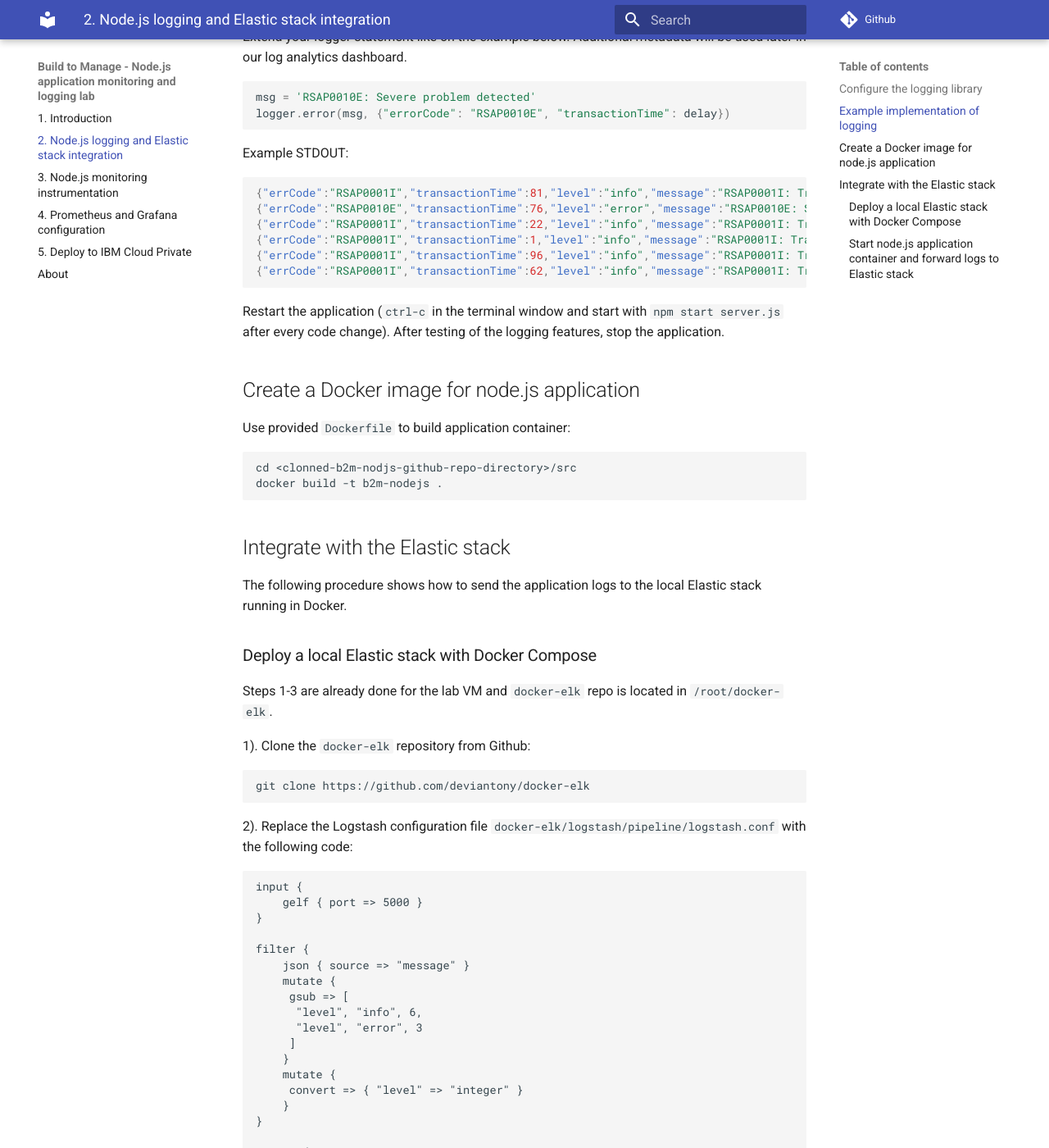
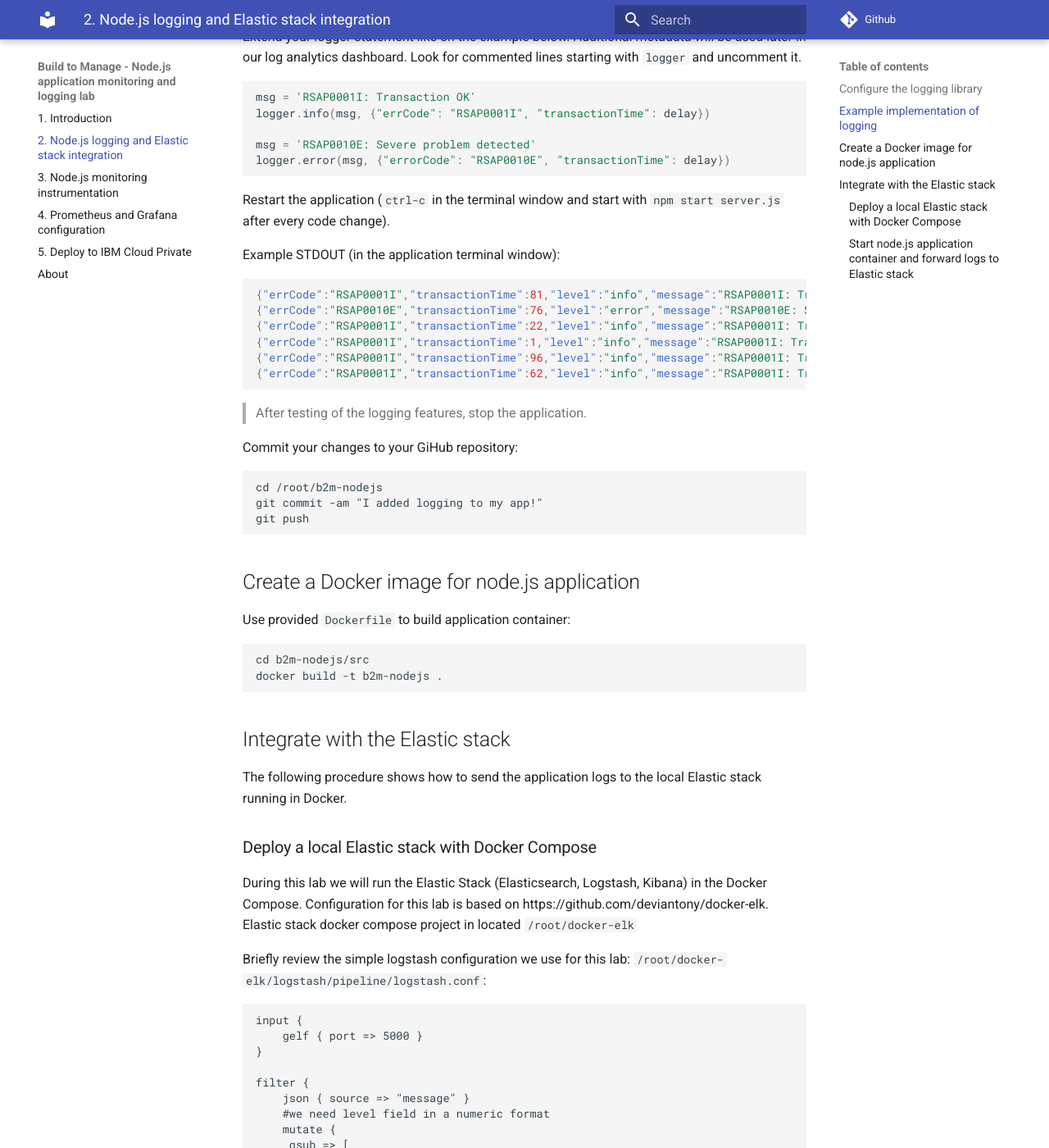
Before and after one commit to rafal-szypulka/b2m-nodejs, an MkDocs documentation site: the page built from docs/logging.md, in a window 1280 px wide and 1400 px high, scrolled down 1702 px. Shown: the whole window at 82% size. Built offline with MkDocs 1.6.1 and Material for MkDocs 9.7.7, drawn with Linux system fonts in a browser that asks for light colours; some of the changed text lies outside the part shown.

Commit message:
quality improvements

````diff
--- a/docs/logging.md
+++ b/docs/logging.md
@@ -9,7 +9,7 @@
 
 Go to the directory where the `server.js` file is located and run the following command to install and configure a [winston](http://github.com/winstonjs/winston) logging library for node.js.
 ```
-cd <clonned-b2m-nodjs-github-repo-directory>/src
+cd b2m-nodejs/src
 npm install --save winston
 ```
 this should add the following dependency to the `package.json`:
@@ -20,7 +20,7 @@
 
 ## Example implementation of logging
 
-Add the following line at the beginning of `server.js` to load the `winston` module:
+Add/uncomment the following line at the beginning of `server.js` to load the `winston` module:
 
 ```js
 const { createLogger, format, transports } = require('winston')
@@ -54,14 +54,19 @@
 
 You can add also additional metadata like `errorCode` or `transactionTime` that can be useful in log analytics.
 
-Extend your logger statement like on the example below. Additional metadata will be used later in our log analytics dashboard.
+Extend your logger statement like on the example below. Additional metadata will be used later in our log analytics dashboard. Look for commented lines starting with `logger` and uncomment it.
 
 ```js
+msg = 'RSAP0001I: Transaction OK'
+logger.info(msg, {"errCode": "RSAP0001I", "transactionTime": delay})
+
 msg = 'RSAP0010E: Severe problem detected'
 logger.error(msg, {"errorCode": "RSAP0010E", "transactionTime": delay})
 ```
 
-Example STDOUT:
+Restart the application (`ctrl-c` in the terminal window and start with `npm start server.js` after every code change).
+
+Example STDOUT (in the application terminal window):
 
 ```json
 {"errCode":"RSAP0001I","transactionTime":81,"level":"info","message":"RSAP0001I: Transaction OK","timestamp":"2019-02-27T07:34:49.625Z"}
@@ -72,14 +77,23 @@
 {"errCode":"RSAP0001I","transactionTime":62,"level":"info","message":"RSAP0001I: Transaction OK","timestamp":"2019-02-27T07:34:51.156Z"}
 ```
 
-Restart the application (`ctrl-c` in the terminal window and start with `npm start server.js` after every code change). After testing of the logging features, stop the application.
+
+>After testing of the logging features, stop the application.
+
+Commit your changes to your GiHub repository:
+
+```
+cd /root/b2m-nodejs
+git commit -am "I added logging to my app!"
+git push
+```
 
 ## Create a Docker image for node.js application
 
 Use provided `Dockerfile` to build application container:
 
 ```
-cd <clonned-b2m-nodjs-github-repo-directory>/src
+cd b2m-nodejs/src
 docker build -t b2m-nodejs .
 ```
 
@@ -88,15 +102,11 @@
 
 ### Deploy a local Elastic stack with Docker Compose
 
-Steps 1-3 are already done for the lab VM and `docker-elk` repo is located in `/root/docker-elk`.
+During this lab we will run the Elastic Stack (Elasticsearch, Logstash, Kibana) in the Docker Compose.
+Configuration for this lab is based on https://github.com/deviantony/docker-elk.
+Elastic stack docker compose project in located `/root/docker-elk`
 
-1). Clone the `docker-elk` repository from Github:
-
-```
-git clone https://github.com/deviantony/docker-elk
-```
-
-2). Replace the Logstash configuration file `docker-elk/logstash/pipeline/logstash.conf` with the following code:
+Briefly review the simple logstash configuration we use for this lab: `/root/docker-elk/logstash/pipeline/logstash.conf`:
 
 ```
 input {
@@ -105,6 +115,7 @@
 
 filter {
     json { source => "message" }
+    #we need level field in a numeric format
     mutate {
      gsub => [
       "level", "info", 6,
@@ -124,26 +135,12 @@
 }
 ```
 
-The above will reconfigure logstash to use `gelf` (Graylog Extended Log Forma) protocol supported by Docker log driver, so we can directly stream application logs to Logstash using `gelf`.
+The above will reconfigure logstash to use `gelf` (Graylog Extended Log Format) protocol supported by Docker log driver, so we can directly stream application logs to Logstash using `gelf`.
 
-3). Edit `docker-elk\docker-compose.yml` and modify one line:
-
-from:
+4). Start the Elastic stack:
 
 ```
-      - "5000:5000"
-```
-to
-```
-      - "5000:5000\udp"
-```
-
-The change above will tell `docker-compose` to expose `udp` port `5000` instead of default `tcp` (`gelf` protocol uses `udp`).
-
-4). Start Elastic stack:
-
-```
-cd <cloned-docker-elk-repo-dir>
+cd /root/docker-elk
 docker-compose up -d
 ```
 Expected output:
@@ -174,7 +171,14 @@
 - Click on Management -> Saved Objects -> Import
 - Select `btm-nodejs-kibana.json`
 
-Simulate a couple fo transactions using `Firefox` or `curl` by accessing `http://localhost:3001/checkout` and check the Kibana dashboard: `BTM Node.js`
+Simulate a couple fo transactions using `Firefox` or `curl` by accessing `http://localhost:3001/checkout` and check out the Kibana dashboard: `BTM Node.js`
 
 It should be similar to:
 ![](images/kibana.png)
+
+Stop and remove the node.js Docker container before starting the next exercise.
+
+```
+docker stop btm-nodejs
+docker rm btm-nodejs
+```
````
Also changed, not shown: docs/ICP.md (+4 -4 lines), docs/Prometheus-Grafana.md (+16 -15 lines), docs/index.md (+6 -2 lines), docs/monitoring-instrumentation.md (+16 -1 lines), site/ICP/index.html, site/Prometheus-Grafana/index.html, site/index.html, site/logging/index.html, site/monitoring-instrumentation/index.html, site/search/search_index.json, 3 other files.
